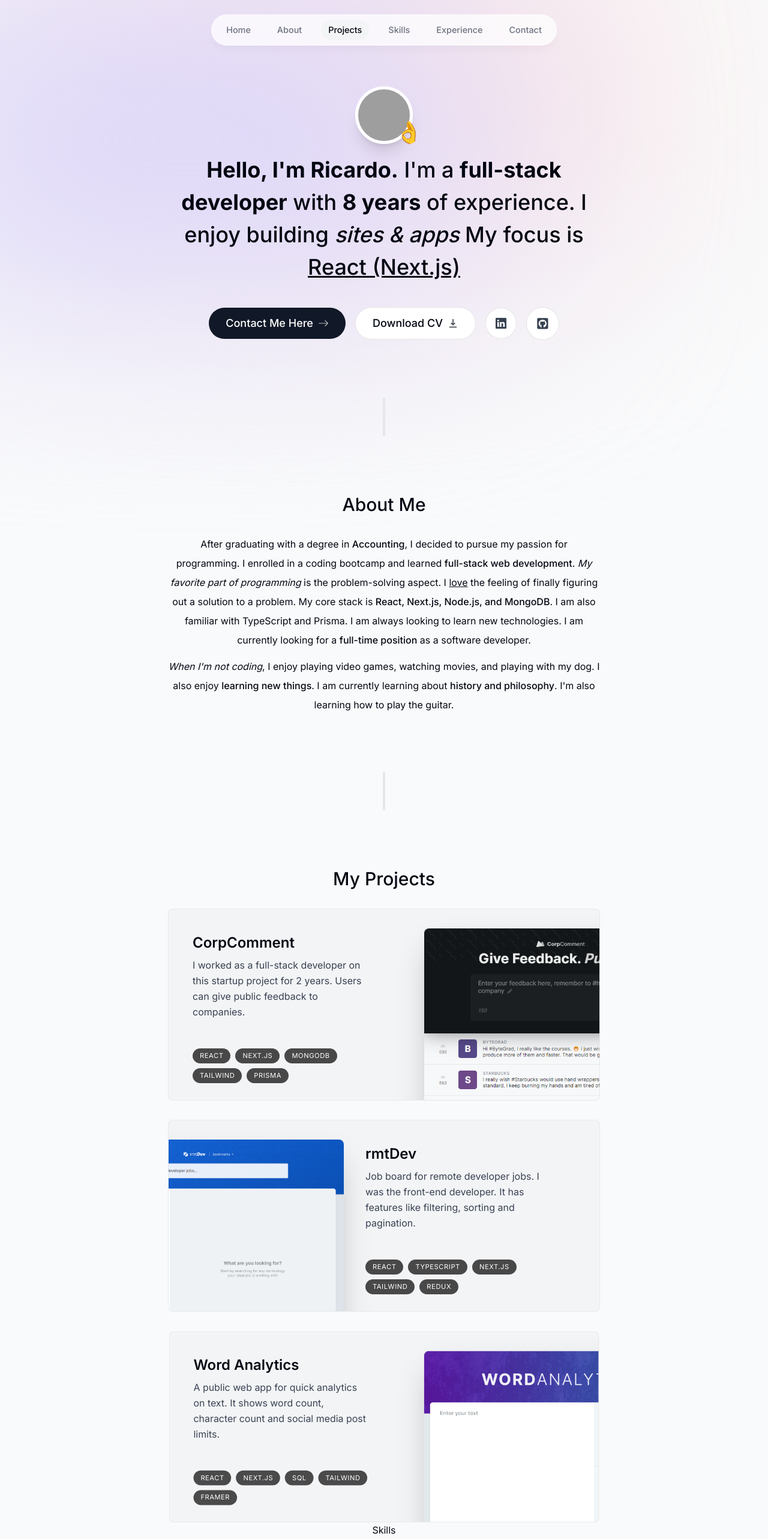
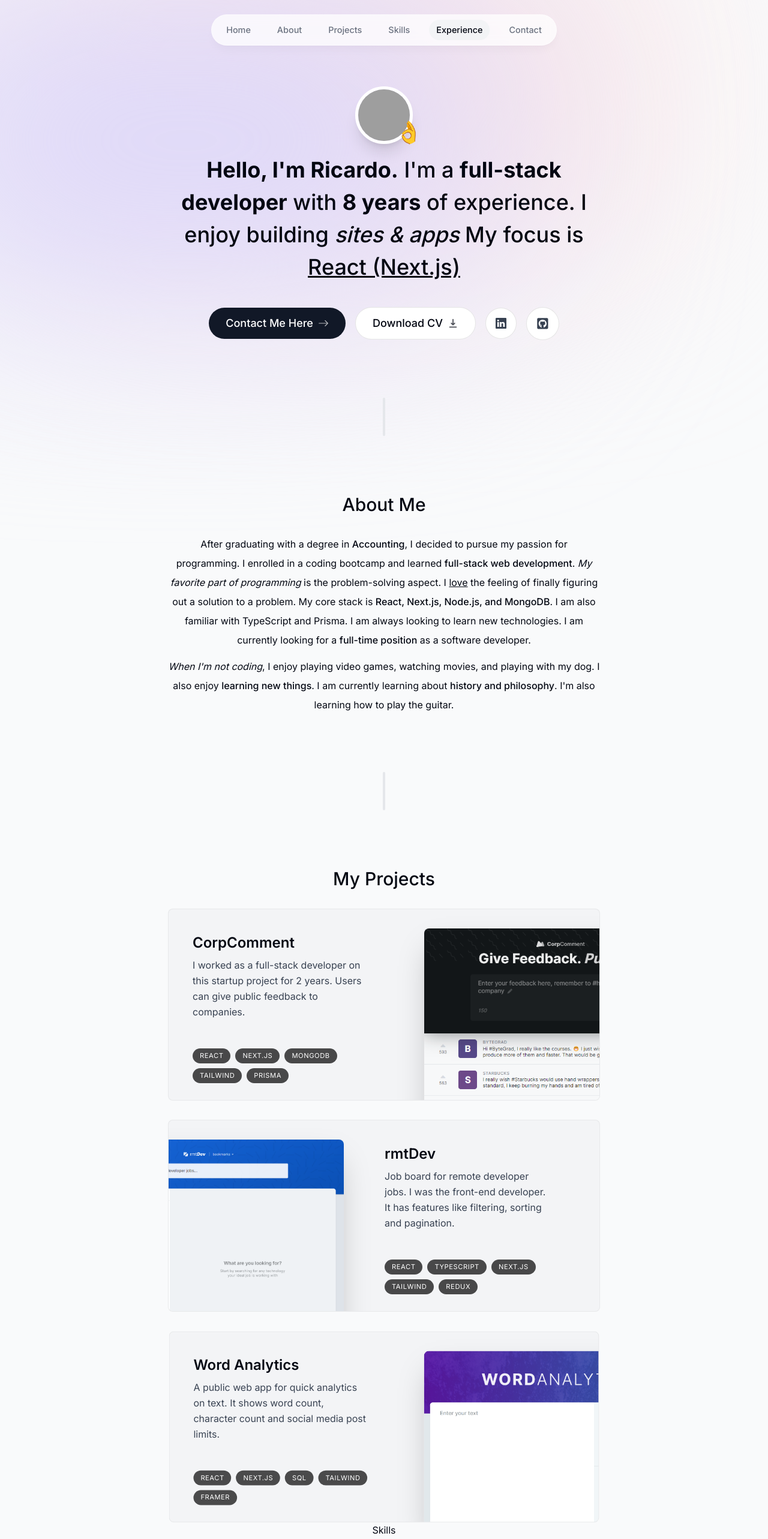
Before and after one commit to Pazzavala/Fresh-Portfolio, a Next.js app: page / in a window 1280 px wide. Shown: the top 2566 px of the page at 60% size. Built offline with nearby package versions, Linux system fonts and the light colour scheme; grey boxes are pictures that could not be loaded.

Commit message:
Refactored some code

```diff
--- a/components/about.tsx
+++ b/components/about.tsx
@@ -1,20 +1,12 @@
 'use client';
-import React, { useEffect } from 'react';
+
+import React from 'react';
 import SectionHeading from './section-headings';
 import { motion } from 'framer-motion';
-import { useInView } from 'react-intersection-observer';
-import { useActiveSectionContext } from '@/context/active-section-context';
+import { useSectionInView } from '@/lib/hooks';
 
 export default function About() {
-    const { ref, inView } = useInView({ threshold: 0.8 });
-    const { setActiveSection } = useActiveSectionContext();
-
-    // We now want to synchronize the state with an external system which is our contecxt provider
-    useEffect(() => {
-        if (inView) {
-            setActiveSection('About');
-        }
-    }, [inView, setActiveSection]);
+    const { ref } = useSectionInView('About');
 
     return (
         <motion.section
--- a/components/experience.tsx
+++ b/components/experience.tsx
@@ -1,5 +1,12 @@
+import { useSectionInView } from '@/lib/hooks';
 import React from 'react';
 
 export default function Experience() {
-    return <div>Experience</div>;
+    const { ref } = useSectionInView('Experience');
+
+    return (
+        <section ref={ref} id='Experience'>
+            Experience
+        </section>
+    );
 }
--- a/components/header.tsx
+++ b/components/header.tsx
@@ -12,7 +12,8 @@ export default function Heder() {
     //     useContext(ActiveSectionContext);
 
     // So we made our own custome context hook
-    const { activeSection, setActiveSection } = useActiveSectionContext();
+    const { activeSection, setActiveSection, setTimeOfLastClick } =
+        useActiveSectionContext();
 
     return (
         // We must make relative so z index works
@@ -47,7 +48,10 @@ export default function Heder() {
                                 )}
                                 href={link.hash}
                                 // Can also do a sepeate func like: onCLick={handleClick}
-                                onClick={() => setActiveSection(link.name)}
+                                onClick={() => {
+                                    setActiveSection(link.name);
+                                    setTimeOfLastClick(Date.now());
+                                }}
                             >
                                 {link.name}
                                 {link.name === activeSection && (
--- a/components/intro.tsx
+++ b/components/intro.tsx
@@ -1,24 +1,16 @@
 'use client';
 
 import Image from 'next/image';
-import React, { useEffect } from 'react';
+import React from 'react';
 import { motion } from 'framer-motion';
 import Link from 'next/link';
 import { BsArrowRight, BsLinkedin } from 'react-icons/bs';
 import { HiDownload } from 'react-icons/hi';
 import { FaGithubSquare } from 'react-icons/fa';
-import { useInView } from 'react-intersection-observer';
-import { useActiveSectionContext } from '@/context/active-section-context';
+import { useSectionInView } from '@/lib/hooks';
 
 export default function Intro() {
-    const { ref, inView } = useInView({ threshold: 0.5 });
-    const { setActiveSection } = useActiveSectionContext();
-
-    useEffect(() => {
-        if (inView) {
-            setActiveSection('Home');
-        }
-    }, [inView, setActiveSection]);
+    const { ref } = useSectionInView('Home', 0.5);
 
     return (
         <section
--- a/components/project.tsx
+++ b/components/project.tsx
@@ -31,7 +31,7 @@ export default function Project({
             style={{ scale: scaleProgress, opacity: opacityProgress }}
             className='group mb-3 sm:mb-8 last:mb-0'
         >
-            <article className='relative bg-gray-100 max-w-[45rem] border border-black/5 rounded-lg overflow-hidden sm:pr-8 sm:h-[20rem]  group-evesn:pl-8 hover:bg-gray-200 transition'>
+            <article className='relative bg-gray-100 max-w-[45rem] border border-black/5 rounded-lg overflow-hidden sm:pr-8 sm:h-[20rem] group-even:pl-8 hover:bg-gray-200 transition'>
                 <div className='flex flex-col h-full px-5 pt-4 pb-7 sm:pl-10 sm:pr-2 sm:pt-10 sm:max-w-[50%] group-even:ml-[18rem] '>
                     <h3 className='text-2xl font-semibold'>{title}</h3>
                     <p className='mt-2 leading-relaxed text-gray-700'>
--- a/components/projects.tsx
+++ b/components/projects.tsx
@@ -1,20 +1,13 @@
 'use client';
-import React, { useEffect } from 'react';
+
+import React from 'react';
 import SectionHeading from './section-headings';
 import { projectsData } from '@/lib/data';
 import Project from './project';
-import { useInView } from 'react-intersection-observer';
-import { useActiveSectionContext } from '@/context/active-section-context';
+import { useSectionInView } from '@/lib/hooks';
 
 export default function Projects() {
-    const { ref, inView } = useInView({ threshold: 0.5 });
-    const { setActiveSection } = useActiveSectionContext();
-
-    useEffect(() => {
-        if (inView) {
-            setActiveSection('Projects');
-        }
-    }, [inView, setActiveSection]);
+    const { ref } = useSectionInView('Projects', 0.5);
 
     return (
         <section ref={ref} id='projects' className='scroll-mt-28'>
--- a/components/skills.tsx
+++ b/components/skills.tsx
@@ -1,5 +1,12 @@
+import { useSectionInView } from '@/lib/hooks';
 import React from 'react';
 
 export default function Skills() {
-    return <div>Skills</div>;
+    const { ref } = useSectionInView('Skills');
+
+    return (
+        <section ref={ref} id='Skills'>
+            Skills
+        </section>
+    );
 }
--- a/context/active-section-context.tsx
+++ b/context/active-section-context.tsx
@@ -1,14 +1,16 @@
 'use client';
 import React, { useState, createContext, useContext } from 'react';
-import { links } from '@/lib/data';
-import { error } from 'console';
+import type { SectionName } from '@/lib/types';
 
-type SectionName = (typeof links)[number]['name'];
 type ActiveSectionContextProviderProp = { children: React.ReactNode };
+
 type ActiveSectionContextType = {
     activeSection: SectionName;
     setActiveSection: React.Dispatch<React.SetStateAction<SectionName>>;
+    timeOfLastClick: number;
+    setTimeOfLastClick: React.Dispatch<React.SetStateAction<number>>;
 };
+
 export const ActiveSectionContext =
     createContext<ActiveSectionContextType | null>(null);
 
@@ -16,14 +18,22 @@ export default function ActiveSectionContextProvider({
     children,
 }: ActiveSectionContextProviderProp) {
     const [activeSection, setActiveSection] = useState<SectionName>('Home');
+    const [timeOfLastClick, setTimeOfLastClick] = useState(0); // Need this to keep track of this to disable the observer temp when user clicks on nav link
+
     return (
         <ActiveSectionContext.Provider
-            value={{ activeSection, setActiveSection }}
+            value={{
+                activeSection,
+                setActiveSection,
+                timeOfLastClick,
+                setTimeOfLastClick,
+            }}
         >
             {children}
         </ActiveSectionContext.Provider>
     );
 }
+
 export function useActiveSectionContext() {
     const context = useContext(ActiveSectionContext);
 
--- /dev/null
+++ b/lib/hooks.ts
@@ -0,0 +1,17 @@
+import { useEffect } from "react";
+import { useInView } from "react-intersection-observer";
+import { useActiveSectionContext } from "@/context/active-section-context";
+import type { SectionName } from "./types";
+
+export function useSectionInView(sectionName: SectionName, threshold = 0.8) {
+    const { ref, inView } = useInView({ threshold: threshold });
+    const { setActiveSection, timeOfLastClick } = useActiveSectionContext();
+
+    useEffect(() => {
+        if (inView && Date.now() - timeOfLastClick > 1000) {
+            setActiveSection(sectionName);
+        }
+    }, [inView, setActiveSection, timeOfLastClick, sectionName]);
+
+    return {ref,};
+}
--- /dev/null
+++ b/lib/types.ts
@@ -0,0 +1,2 @@
+import {links} from"./data"
+export type SectionName = (typeof links)[number]['name'];
```
